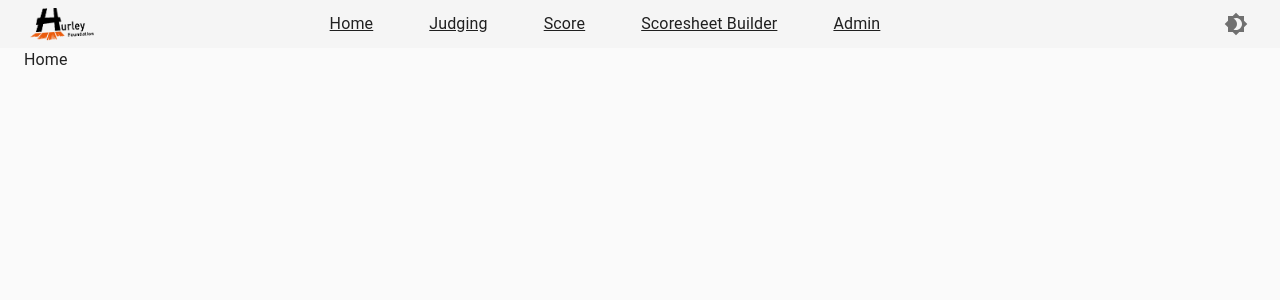
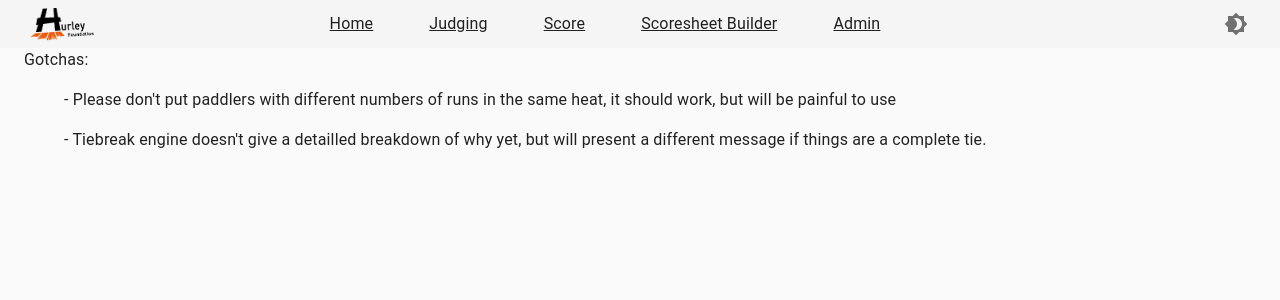
Before and after one commit to AntonyM71/AEMS, a Next.js app in the folder Webapp/: page / in a window 1280 px wide. Shown: the top 300 px of the page. Built offline with nearby package versions, Linux system fonts and the light colour scheme.

Commit message:
Add gotchas to home page

```diff
--- a/Webapp/src/pages/index.tsx
+++ b/Webapp/src/pages/index.tsx
@@ -1,3 +1,16 @@
 export default function Score() {
-	return <div>Home</div>
+	return (
+		<div>
+			Gotchas:
+			<ul>
+				- Please don't put paddlers with different numbers of runs in
+				the same heat, it should work, but will be painful to use
+			</ul>
+			<ul>
+				- Tiebreak engine doesn't give a detailled breakdown of why yet,
+				but will present a different message if things are a complete
+				tie.
+			</ul>
+		</div>
+	)
 }
```
